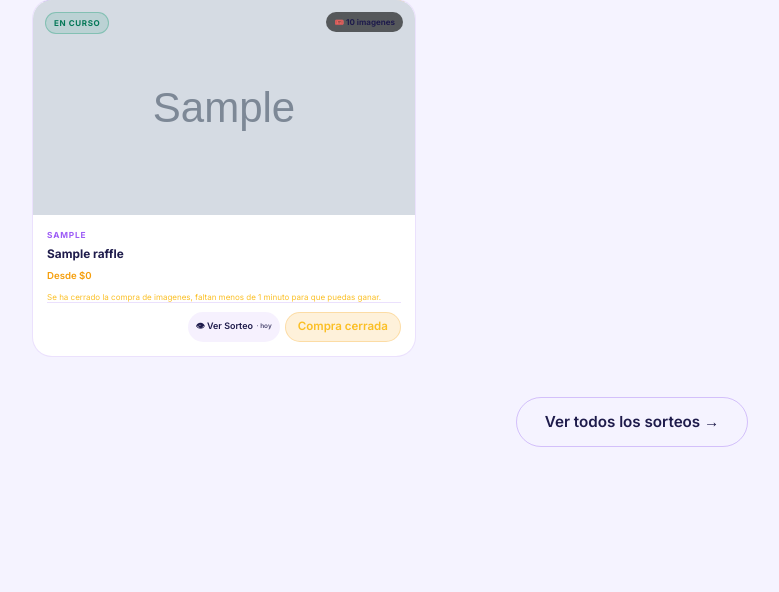
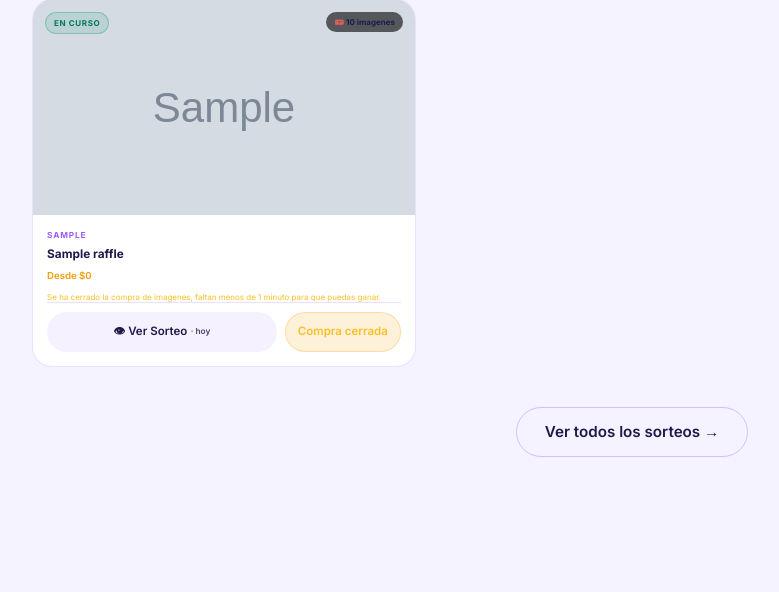
Before and after one commit to juanand87/surteados, a PHP site: page /surteados/ in a window 1280 px wide. Shown: the part 1214-1806 px from the top of the page, without its empty margins (8-787 px from the left). Run offline with PHP 8.4, Linux system fonts and the light colour scheme; data comes from the database, SQL or seed files in the repository; tables that the repository leaves empty hold one stand-in row (values such as "Sample post"); grey boxes marked "Sample" are stand-in pictures.

Commit message:
Enlarge desktop card action buttons and keep both in one row

```diff
--- a/assets/css/styles.css
+++ b/assets/css/styles.css
@@ -705,6 +705,24 @@ p  { color: var(--text-secondary); }
   font-size: 0.56rem;
   padding: 0.22rem 0.5rem;
   line-height: 1;
+}
+
+@media (min-width: 769px) {
+  .raffle-card-actions {
+    gap: 0.5rem;
+    flex-wrap: nowrap;
+    justify-content: space-between;
+  }
+
+  .raffle-card-action {
+    flex: 1 1 0;
+    width: calc(50% - 0.25rem);
+    min-height: 40px;
+    font-size: 0.72rem;
+    padding: 0.56rem 0.8rem;
+    line-height: 1.1;
+    border-radius: 999px;
+  }
 }
 .raffle-card-price {
   font-size: 0.6rem;
```
